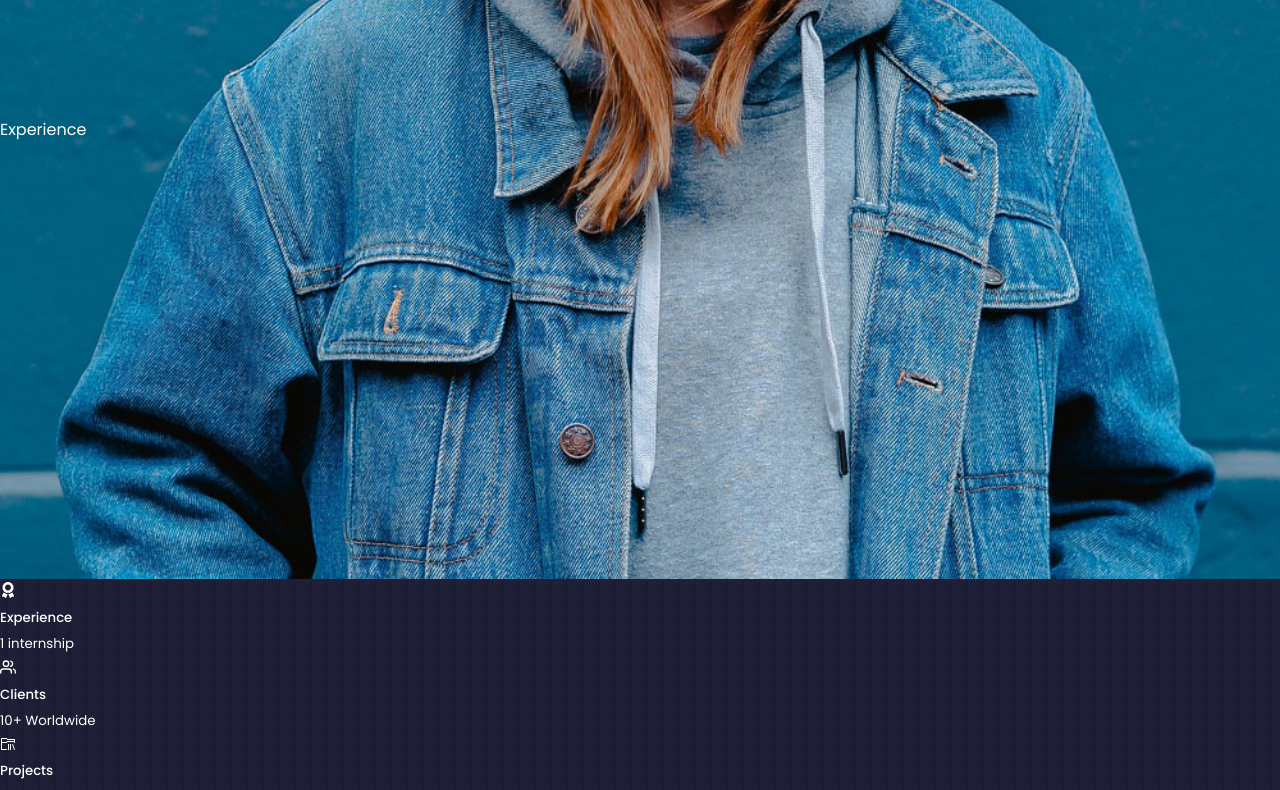
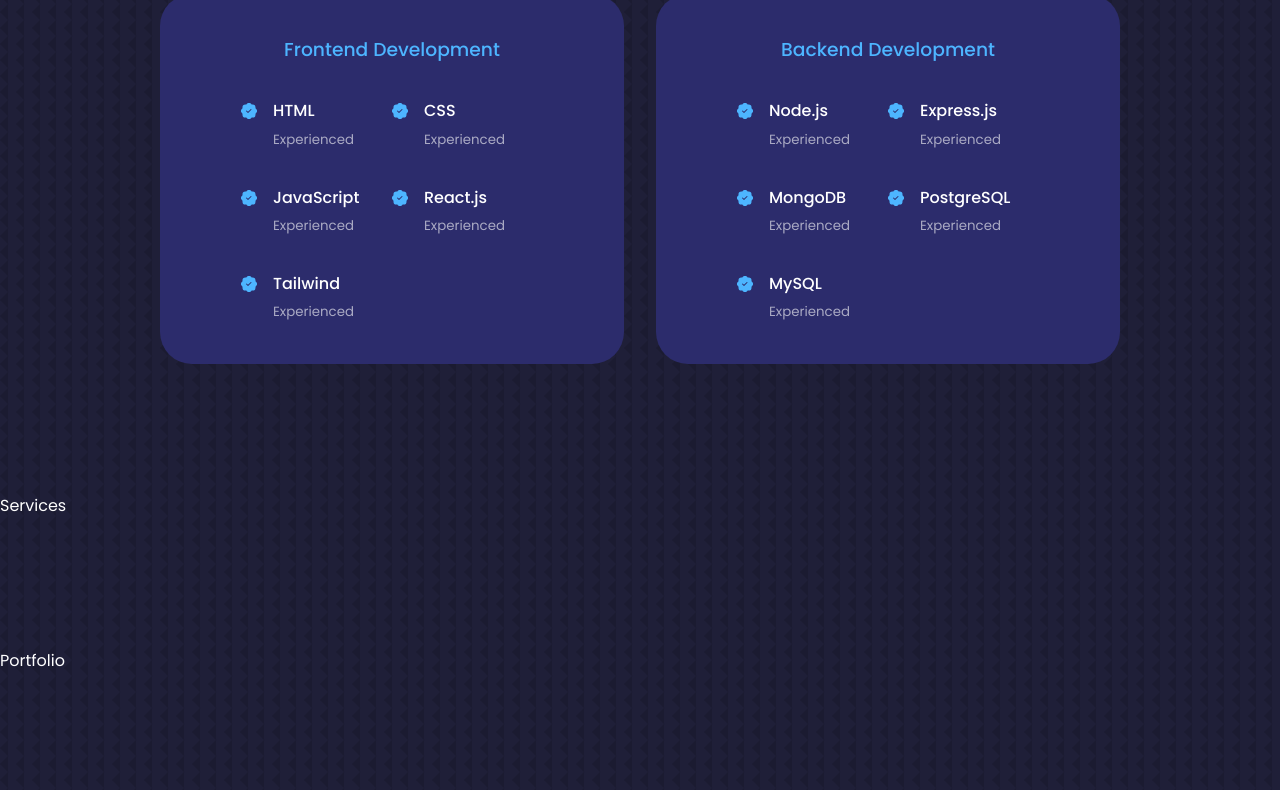
Before and after one commit to Parassharma1999/Portfolio, a React (Vite) app: page / in a window 1280 px wide. Shown: the part 1740-2530 px from the top of the page. Built offline with nearby package versions, Linux system fonts and the light colour scheme.

Commit message:
About and Experience section done

```diff
--- a/src/Components/About/About.css
+++ b/src/Components/About/About.css
@@ -3,3 +3,104 @@
     grid-template-columns: 35% 50%;
     gap: 15%;
 }
+
+.about__me{
+    width: 100%;
+    aspect-ratio: 1/1;
+    border-radius: 2rem;
+    background: linear-gradient(45deg, transparent, var(--color-primary),transparent);
+    display: grid;
+    place-items: center;
+}
+
+.about__me-image{
+    border-radius: 2rem;
+    overflow: hidden;
+    transform: rotate(10deg);
+    transition: var(--transition);
+}
+
+.about__me-image:hover{
+    transform: rotate(0);
+}
+
+.about__cards{
+    display: grid;
+    grid-template-columns: repeat(3,1fr);
+    gap:1.5rem;
+}
+
+.about__card{
+  background: var(--color-bg-variant);
+  border: 1px solid transparent;
+  border-radius: 1rem;
+  padding:2rem;
+  text-align: center;
+
+}
+
+.about__card:hover{
+    background: transparent;
+    border-color: var(--color-primary-variant);
+    cursor:default;
+}
+
+.about__icon{
+    color: var(--color-primary);
+    font-size:1.4rem;
+    margin-bottom: 1rem;
+}
+
+.about__card h5{
+  font-size: 0.95rem;
+}
+
+.about__card small {
+    font-size: 0.7rem;
+    color:var(--color-light);
+
+}
+
+.about__content p{
+    margin: 2rem 0 2.6rem;
+    color: var(--color-light);
+}
+
+
+@media screen and (max-width:1024px) {
+    .about__container
+    {
+    grid-template-columns: 1fr;
+    gap:0;
+     }
+
+    .about__me{
+       width: 50%;
+       margin:2rem auto 4rem;
+    }
+
+    .about__content p{
+        margin: 1rem 0 1.5rem;
+    }
+
+
+    }
+  @media screen and (max-width:600px) {
+    .about__me{
+        width: 65%;
+        margin: 0 auto 3rem;
+    }
+
+    .about__cards{
+        grid-template-columns: 1fr 1fr;
+        gap: 1rem;
+    }
+
+    .about__content{
+        text-align: center;
+    }
+
+    .about__content p{
+        margin: 1.5em 0;
+    }
+  }
--- a/src/Components/About/About.jsx
+++ b/src/Components/About/About.jsx
@@ -1,4 +1,5 @@
 import React from 'react'
+import "./About.css"
 import ME from "../../Assets/me-about.jpg"
 import {FaAward} from "react-icons/fa"
 import {FiUsers} from "react-icons/fi"
@@ -8,10 +9,10 @@
     <section id='about'>
       <h5>Get To Know</h5>
       <h2>About me</h2>
-      <div className="conatiner about__conatainer">
+      <div className="container about__container">
         <div className="about__me">
           <div className="about__me-image">
-            <img src={ME} alt="AboutImage" />
+            <img src={ME} alt="About Image" />
           </div>
         </div>
 
--- a/src/Components/Experience/Experience.css
+++ b/src/Components/Experience/Experience.css
@@ -0,0 +1,75 @@
+.experience__container{
+    display: grid;
+    grid-template-columns: 1fr 1fr;
+    gap:2rem;
+}
+
+.experience__container > div {
+    background: var(--color-bg-variant);
+    padding: 2.4rem 5rem;
+    border-radius: 2rem;
+    border:1px solid transparent ;
+    transition: var(--transition);
+}
+
+.experience__container > div:hover{
+    background:transparent;
+    border-color: var(--color-primary-variant);
+    cursor: default;
+}
+
+.experience__container > div h3 {
+    text-align: center;
+    margin-bottom: 2rem;
+    color: var(--color-primary);
+}
+
+.experience__content{
+    display: grid;
+    grid-template-columns: 1fr 1fr;
+    row-gap: 2rem;
+}
+
+.experience__details{
+   display: flex;
+   gap: 1rem;
+}
+
+.experience__details-icon{
+    margin-top: 6px;
+    color: var(--color-primary);
+}
+
+
+@media screen and (max-width:1024px) {
+    .experience__container{
+        grid-template-columns: 1fr;
+    }
+
+    .experience__container > div{
+        width: 80%;
+        padding:2rem;
+        margin: 0 auto;
+    }
+
+    .experience__content{
+        padding:1rem;
+    }
+
+    }
+  @media screen and (max-width:600px) {
+    .experience__container{
+       gap: 1rem;
+    }
+
+    .experience__container > div{
+        width: 100%;
+        padding:2rem 1rem;
+        margin: 0 auto;
+    }
+
+    .experience__content{
+        padding:1rem;
+    }
+
+}
--- a/src/Components/Experience/Experience.jsx
+++ b/src/Components/Experience/Experience.jsx
@@ -1,8 +1,109 @@
 import React from 'react'
 import "./Experience.css"
+import {BsPatchCheckFill} from "react-icons/bs"
 const Experience = () => {
   return (
-    <section id="experience">Experience</section>
+    <section id="experience">
+      <h5>
+        What Skills I Have
+      </h5>
+
+      <h2>My Experience</h2>
+
+      <div className="container experience__container">
+        <div className="experience__frontend">
+           <h3>Frontend Development</h3>
+           <div className="experience__content">
+            <article className="experience__details">
+              <BsPatchCheckFill className="experience__details-icon"/>
+              <div>
+              <h4>HTML</h4>
+              <small className='text-light'>Experienced</small>
+              </div>
+            </article>
+
+            <article className="experience__details">
+              <BsPatchCheckFill className="experience__details-icon"/>
+              <div>
+              <h4>CSS</h4>
+              <small className='text-light'>Experienced</small>
+              </div>
+            </article>
+
+            <article className="experience__details">
+              <BsPatchCheckFill className="experience__details-icon"/>
+              <div>
+              <h4>JavaScript</h4>
+              <small className='text-light'>Experienced</small>
+              </div>
+            </article>
+
+            <article className="experience__details">
+              <BsPatchCheckFill className="experience__details-icon"/>
+              <div>
+              <h4>React.js</h4>
+              <small className='text-light'>Experienced</small>
+              </div>
+            </article>
+
+            <article className="experience__details">
+              <BsPatchCheckFill className="experience__details-icon"/>
+              <div>
+              <h4>Tailwind</h4>
+              <small className='text-light'>Experienced</small>
+              </div>
+            </article>
+           </div>
+        </div>
+
+
+
+        <div className="experience_backend">
+        <h3>Backend Development</h3>
+           <div className="experience__content">
+            <article className="experience__details">
+              <BsPatchCheckFill className="experience__details-icon"/>
+              <div>
+              <h4>Node.js</h4>
+              <small className='text-light'>Experienced</small>
+              </div>
+            </article>
+
+            <article className="experience__details">
+              <BsPatchCheckFill className="experience__details-icon"/>
+              <div>
+              <h4>Express.js</h4>
+              <small className='text-light'>Experienced</small>
+              </div>
+            </article>
+
+            <article className="experience__details">
+              <BsPatchCheckFill className="experience__details-icon"/>
+              <div>
+              <h4>MongoDB</h4>
+              <small className='text-light'>Experienced</small>
+              </div>
+            </article>
+
+            <article className="experience__details">
+              <BsPatchCheckFill className="experience__details-icon"/>
+              <div>
+              <h4>PostgreSQL</h4>
+              <small className='text-light'>Experienced</small>
+              </div>
+            </article>
+
+            <article className="experience__details">
+              <BsPatchCheckFill className="experience__details-icon"/>
+              <div>
+              <h4>MySQL</h4>
+              <small className='text-light'>Experienced</small>
+              </div>
+            </article>
+           </div>
+        </div>
+      </div>
+    </section>
   )
 }
 
--- a/src/index.css
+++ b/src/index.css
@@ -19,7 +19,7 @@
 
     --conatiner-width-lg:75%;
     --conatiner-width-md:86%;
-    --container-width-ms:90%;
+    --container-width-sm:90%;
 
      --transition: all 400ms ease;
 
@@ -58,7 +58,6 @@
 
 section{
     margin-top: 8rem;
-    height: 100vh;
 }
 
 section > h2, section > h5{
```
